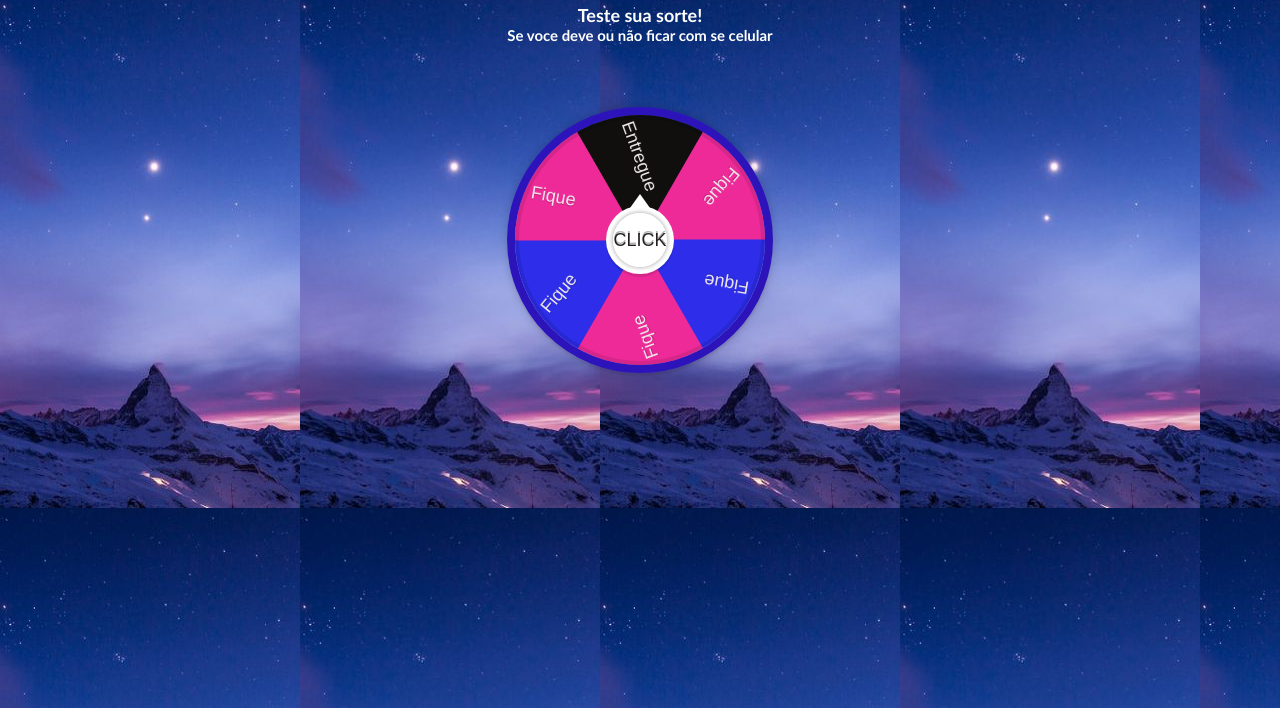
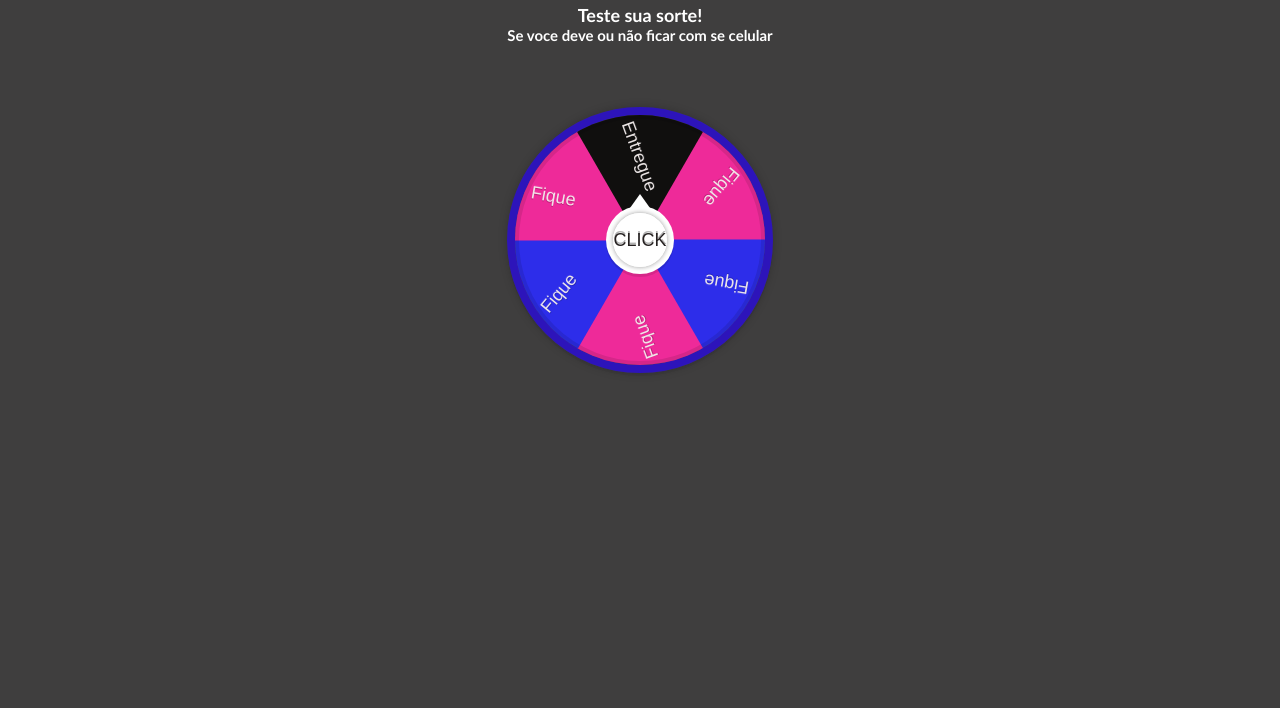
Before and after one commit to GuilhermeMoreira-DEV/GaacLindo, a plain HTML site: page index.html in a window 1280 px wide. Shown: the part 92-800 px from the top of the page. Drawn offline with nearby package versions, Linux system fonts and the light colour scheme.

Commit message:
Update main.css

```diff
--- a/main.css
+++ b/main.css
@@ -1,7 +1,7 @@
 *{	margin:0;	padding:0; }
 
 body{
-	background-image: url(back.jpeg);
+	background-color: #1a1919d5;
 	color:#fff;
 	font-size:18px;
 	font-family: 'Exo 2', sans-serif;
```
